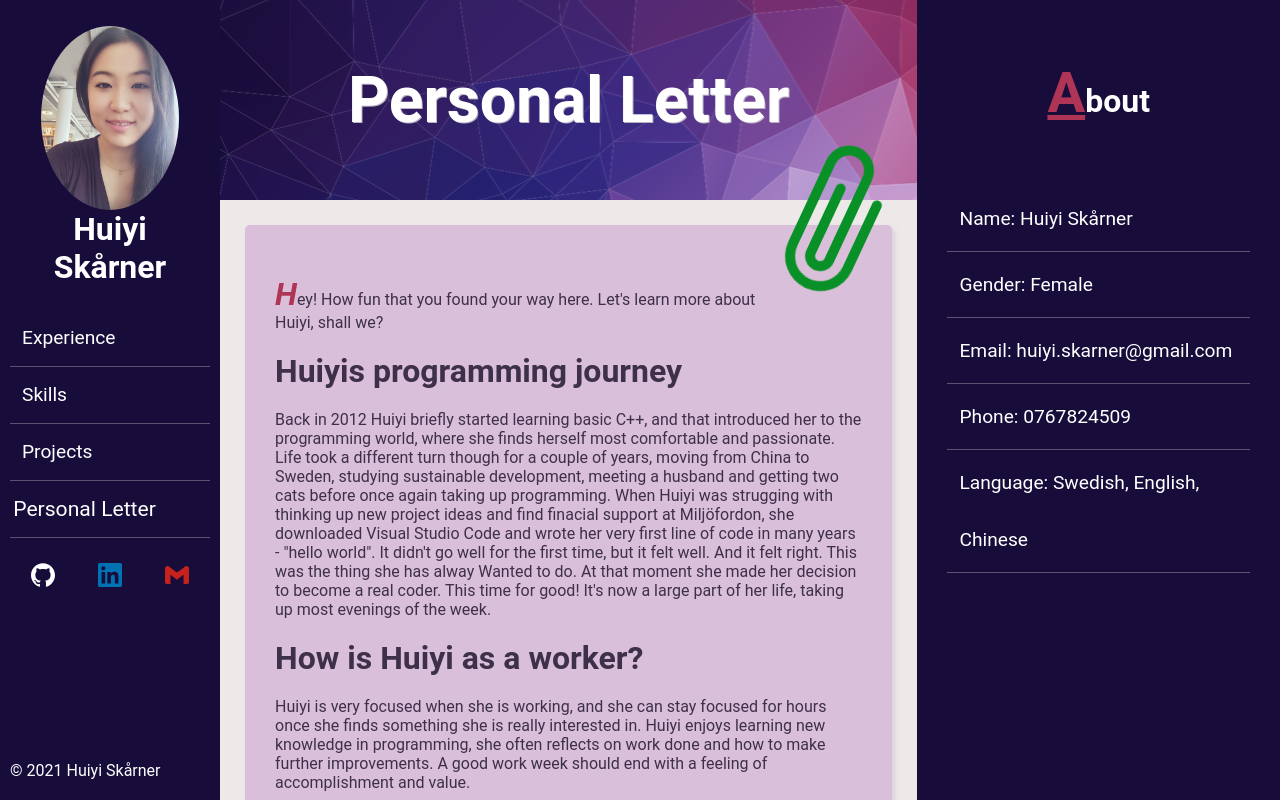
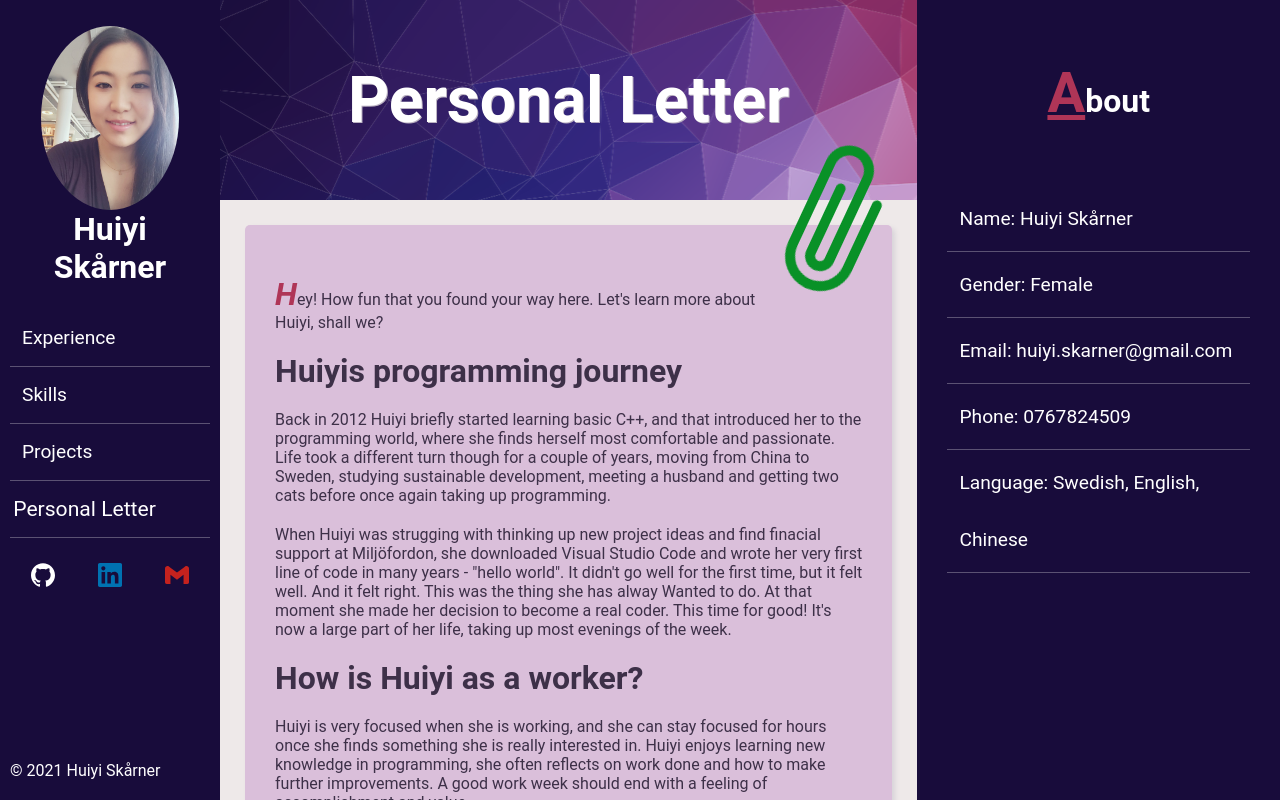
Before and after one commit to hui1010/cv, a React (Create React App) app: page /personal_letter in a window 1280 px wide. Shown: the top 800 px of the page. Built offline with nearby package versions, Linux system fonts and the light colour scheme.

Commit message:
Changed the layout

```diff
--- a/src/components/PersonalLetter.jsx
+++ b/src/components/PersonalLetter.jsx
@@ -15,11 +15,10 @@ const PersonalLetter = () => {
                 <p>
                     Back in 2012 Huiyi briefly started learning basic C++, and that introduced her to the programming world, where she finds herself most comfortable and passionate.
                     Life took a different turn though for a couple of years, moving from China to Sweden, studying sustainable development, meeting a husband and getting two cats before once again taking up programming.
-
+                </p>
+                <p>
                     When Huiyi was strugging with thinking up new project ideas and find finacial support at Miljöfordon, she downloaded Visual Studio Code and wrote her very first line of code in many years - "hello world". It didn't go well for the first time, but it felt well. And it felt right.
-                    This was the thing she has alway Wanted to do. At that moment she made her decision to become a real coder.
-
-                    This time for good! It's now a large part of her life, taking up most evenings of the week.
+                    This was the thing she has alway Wanted to do. At that moment she made her decision to become a real coder. This time for good! It's now a large part of her life, taking up most evenings of the week.
                 </p>
             </div>
             <div>
```
